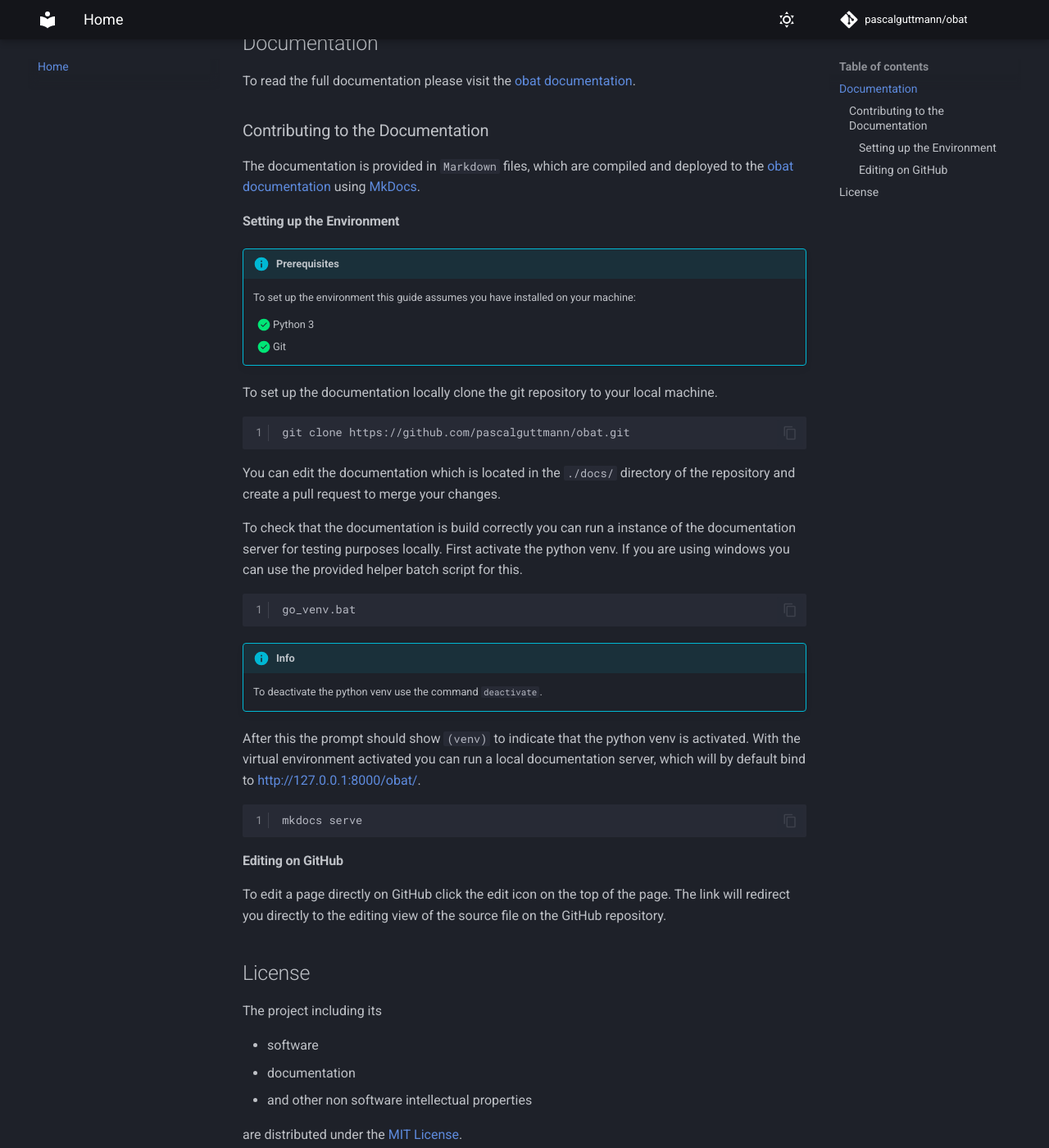
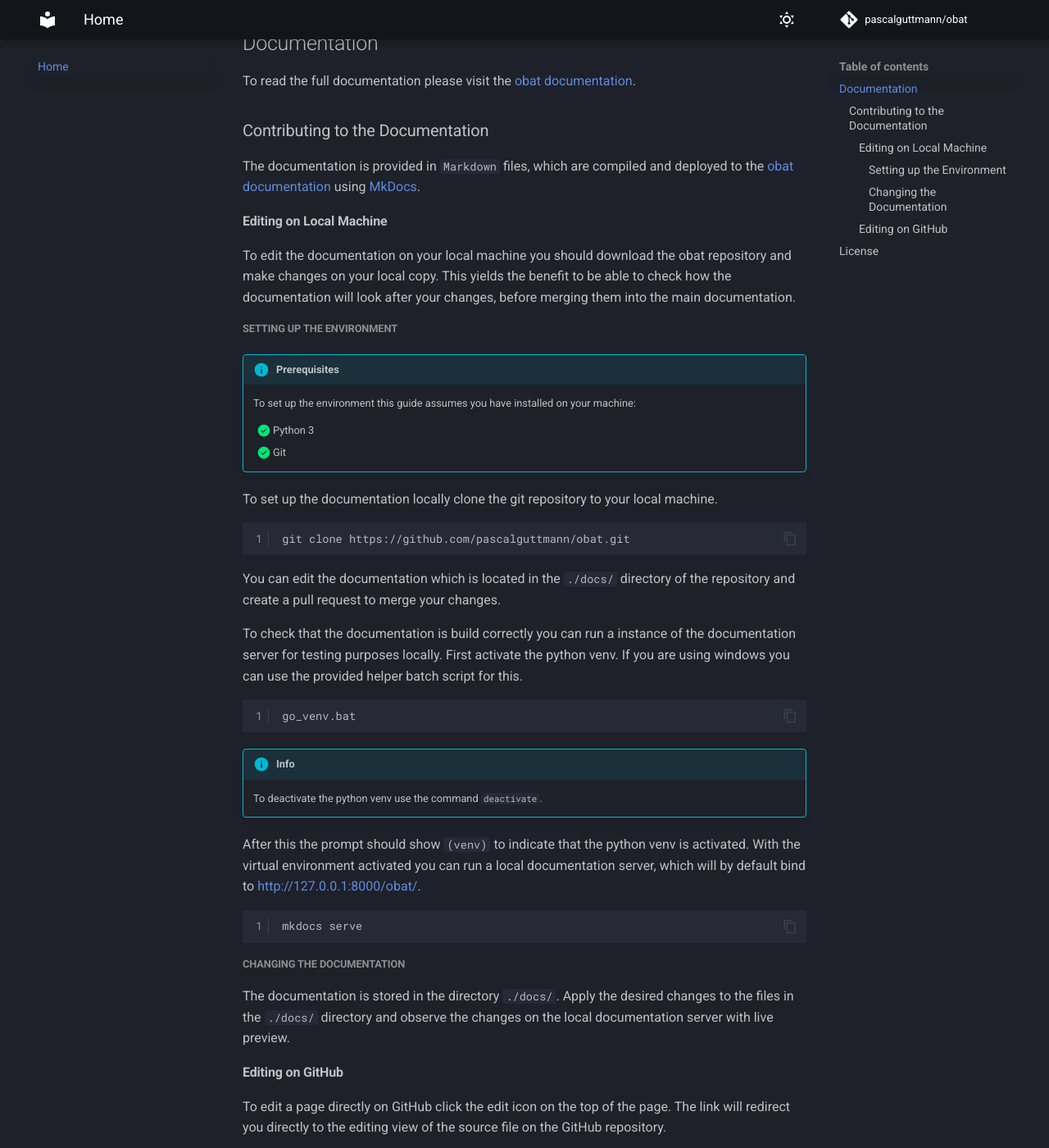
Before and after one commit to pascalguttmann/obat, an MkDocs documentation site: the page built from docs/index.md, in a window 1280 px wide and 1400 px high, scrolled down 434 px. Shown: the whole window at 82% size. Built offline with MkDocs 1.6.1 and Material for MkDocs 9.7.7, drawn with Linux system fonts in a browser that asks for light colours; comment, search, counter and statistics services are not loaded.

Commit message:
refine readme and landing page with local contribution hints

````diff
--- a/docs/index.md
+++ b/docs/index.md
@@ -19,7 +19,14 @@
 The documentation is provided in `Markdown` files, which are compiled and
 deployed to the [obat documentation][obat-doc] using [MkDocs][mkdocs].
 
-#### Setting up the Environment
+#### Editing on Local Machine
+
+To edit the documentation on your local machine you should download the obat
+repository and make changes on your local copy. This yields the benefit to be
+able to check how the documentation will look after your changes, before merging
+them into the main documentation.
+
+##### Setting up the Environment
 
 !!! info "Prerequisites"
     To set up the environment this guide assumes you have installed on your
@@ -58,6 +65,12 @@
 mkdocs serve
 ```
 
+##### Changing the Documentation
+
+The documentation is stored in the directory `./docs/`. Apply the desired
+changes to the files in the `./docs/` directory and observe the changes on the
+local documentation server with live preview.
+
 #### Editing on GitHub
 
 To edit a page directly on GitHub click the edit icon on the top of the page.
````
Also changed, not shown: README.md (+14 -1 lines).
